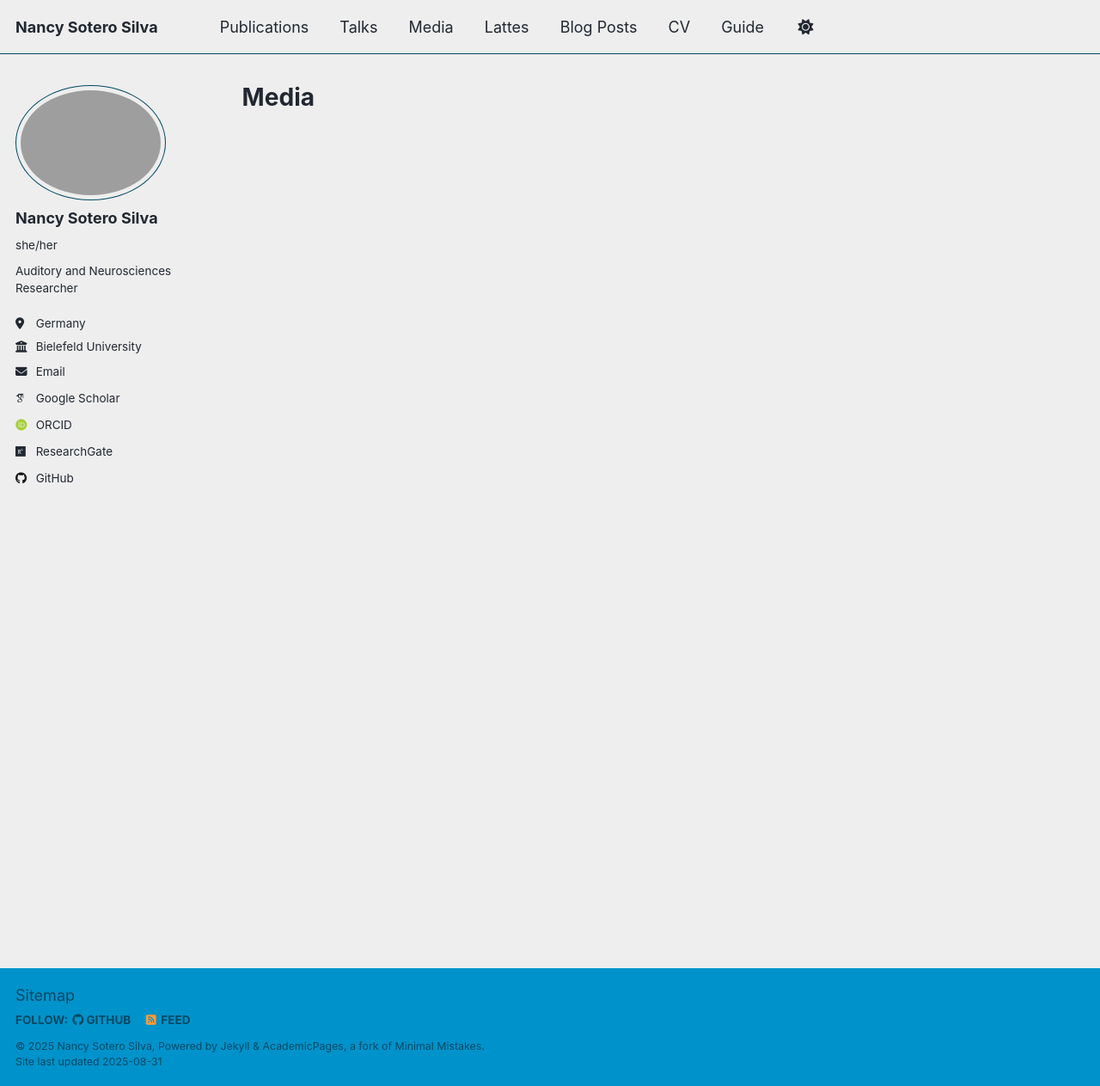
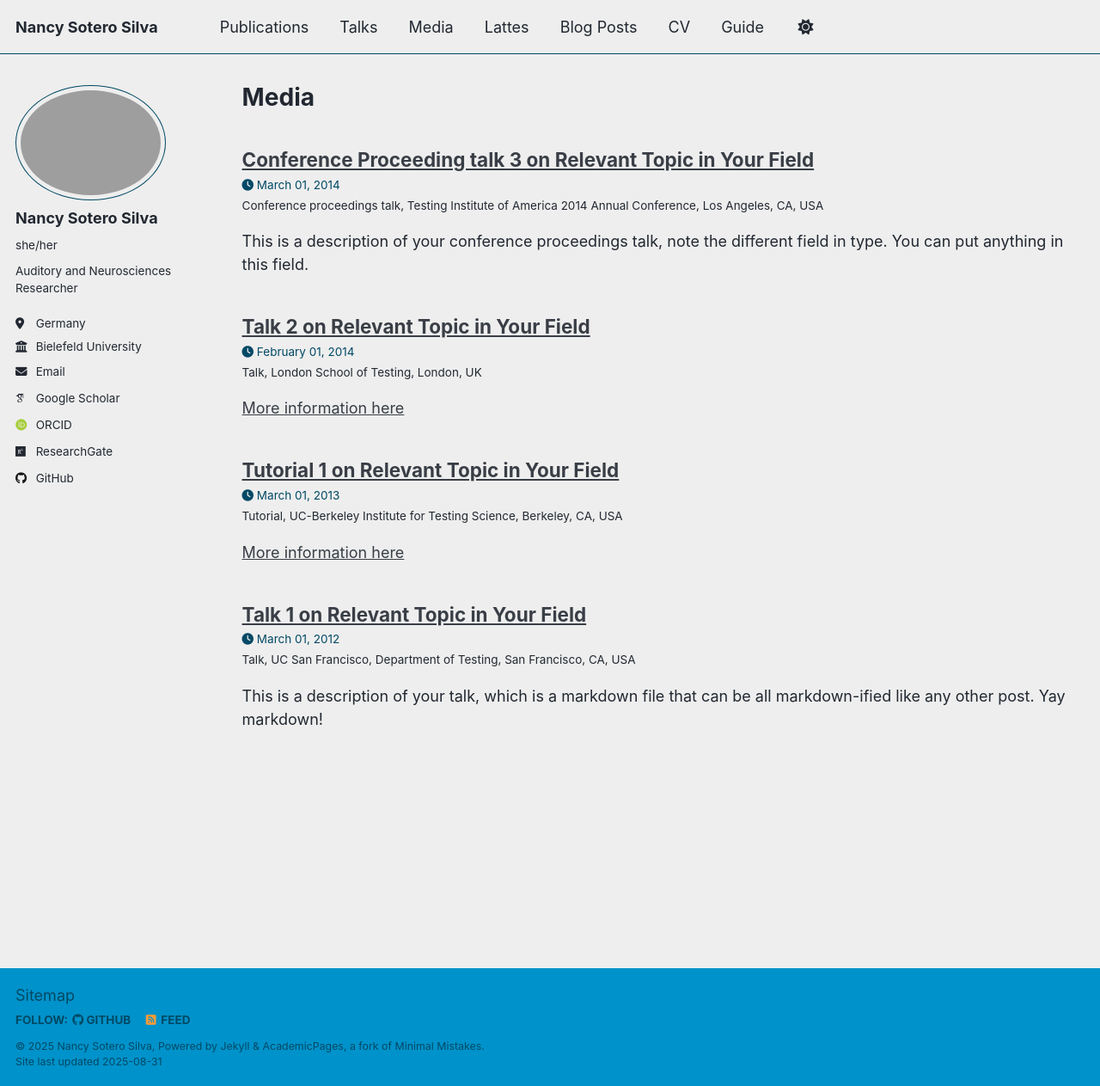
Before and after one commit to nancysotero/neuronency, a Jekyll site: the page built from _pages/media.html, in a window 1280 px wide and 1263 px high. Shown: the whole window at 86% size. Built offline with Jekyll 4.4.1, drawn with Linux system fonts in a browser that asks for light colours; some web fonts are replaced; a script that is not in the unit is left out; part of the change alters nothing that is shown.

Commit message:
Update _config.yml

```diff
--- a/_config.yml
+++ b/_config.yml
@@ -216,19 +216,19 @@ kramdown:
 
 
 # These settings control the types of collections used by the template
-#collections:
- # media:
-  #  output: true
-   # permalink: /:collection/:path/
-  #publications:
-   # output: true
-    #permalink: /:collection/:path/
-  #talks:
-   # output: true
-    #permalink: /:collection/:path/
-  #cv:
-   # output: true
-    #permalink: /:collection/:path/
+collections:
+  teaching:
+    output: true
+    permalink: /:collection/:path/
+  publications:
+    output: true
+    permalink: /:collection/:path/
+  portfolio:
+    output: true
+    permalink: /:collection/:path/
+  talks:
+    output: true
+    permalink: /:collection/:path/
 
 
 # These settings control how pages and collections are included in the site
@@ -281,12 +281,11 @@ defaults:
   # _talks
   - scope:
       path: ""
-      type: talk
+      type: talks
     values:
       layout: talk
       author_profile: true
       share: true
-
 
 # Sass/SCSS
 sass:
```
